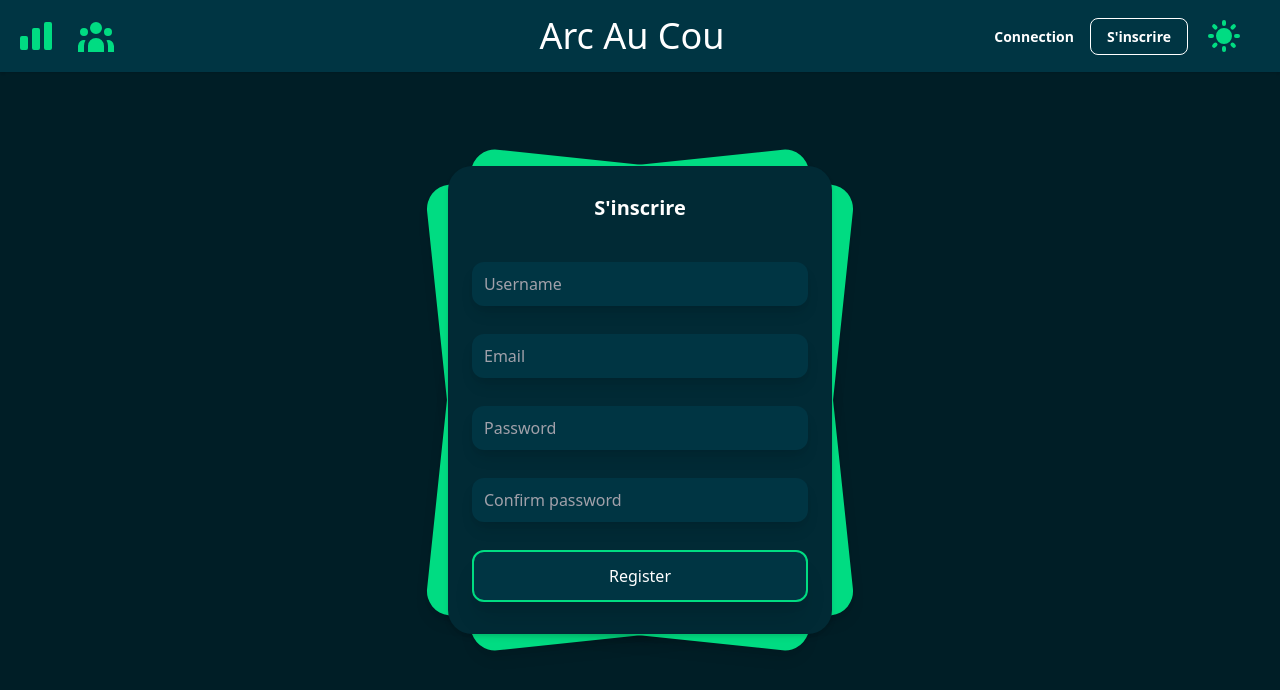
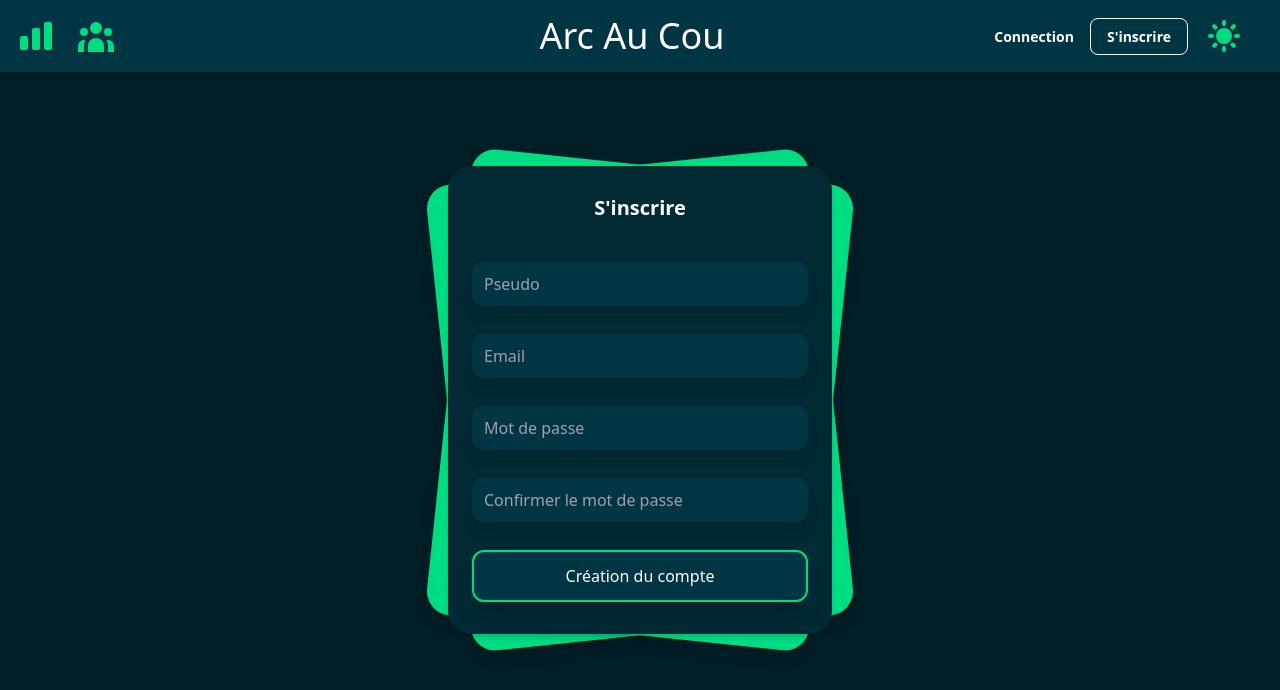
Before and after one commit to HE-Arc/arc-au-cou, a Nuxt app in the folder arcaucou-front/: page /register in a window 1280 px wide. Shown: the top 690 px of the page. Built offline with nearby package versions, Linux system fonts and the light colour scheme; no server answers; what vue-confetti would draw is missing.

Commit message:
refactor: trad

```diff
--- a/arcaucou-front/pages/login.vue
+++ b/arcaucou-front/pages/login.vue
@@ -6,20 +6,20 @@
             <div class="card bg-l-10 dark:bg-d-10 shadow-lg  w-full h-full rounded-3xl absolute  transform rotate-6"></div>
             <div class="relative w-full rounded-3xl  px-6 py-4 bg-l-60 dark:bg-d-60 shadow-md">
                 <h1 class="block mt-3 text-xl text-center font-semibold">
-                    Connexion
+                    Se connecter
                 </h1>
                 <form @submit.prevent="handleLogin" class="mt-10">
                     <div>
-                        <input type="text" v-model="userData.username" placeholder="Username" class="mt-1 pl-3 block w-full border-none bg-l-background dark:bg-d-30 h-11 rounded-xl shadow-lg focus:border-d-10">
+                        <input type="text" v-model="userData.username" placeholder="Pseudo" class="mt-1 pl-3 block w-full border-none bg-l-background dark:bg-d-30 h-11 rounded-xl shadow-lg focus:border-d-10">
                     </div>
 
                     <div class="mt-7">
-                        <input type="password" v-model="userData.password" placeholder="Password" class="mt-1 pl-3 block w-full border-none bg-l-background dark:bg-d-30 h-11 rounded-xl shadow-lg focus:border-d-10">
+                        <input type="password" v-model="userData.password" placeholder="Mot de passe" class="mt-1 pl-3 block w-full border-none bg-l-background dark:bg-d-30 h-11 rounded-xl shadow-lg focus:border-d-10">
                     </div>
 
                     <div class="mt-7">
                         <button class="mb-4 bg-l-background dark:bg-d-30 border-l-10 dark:border-d-10 border-2 bottom-2 w-full py-3 rounded-xl shadow-xl hover:shadow-inner focus:outline-none transition duration-500 ease-in-out  transform hover:-translate-x hover:scale-105">
-                            Login
+                            Connexion
                         </button>
                     </div>
                 </form>
--- a/arcaucou-front/pages/register.vue
+++ b/arcaucou-front/pages/register.vue
@@ -10,7 +10,7 @@
                 </h1>
                 <form @submit.prevent="handleRegister" class="mt-10">
                     <div>
-                        <input type="text" placeholder="Username" v-model="userData.username" class="mt-1 pl-3 block w-full border-none bg-l-background dark:bg-d-30 h-11 rounded-xl shadow-lg focus:border-d-10">
+                        <input type="text" placeholder="Pseudo" v-model="userData.username" class="mt-1 pl-3 block w-full border-none bg-l-background dark:bg-d-30 h-11 rounded-xl shadow-lg focus:border-d-10">
                     </div>
                     <br>
                     <div>
@@ -18,16 +18,16 @@
                     </div>
                     <br>
                     <div>
-                        <input type="password" placeholder="Password" v-model="userData.password" class="mt-1 pl-3 block w-full border-none bg-l-background dark:bg-d-30 h-11 rounded-xl shadow-lg focus:border-d-10">
+                        <input type="password" placeholder="Mot de passe" v-model="userData.password" class="mt-1 pl-3 block w-full border-none bg-l-background dark:bg-d-30 h-11 rounded-xl shadow-lg focus:border-d-10">
                     </div>
                     <br>
                     <div>
-                        <input type="password" placeholder="Confirm password" v-model="userData.password2" class="mt-1 pl-3 block w-full border-none bg-l-background dark:bg-d-30 h-11 rounded-xl shadow-lg focus:border-d-10">
+                        <input type="password" placeholder="Confirmer le mot de passe" v-model="userData.password2" class="mt-1 pl-3 block w-full border-none bg-l-background dark:bg-d-30 h-11 rounded-xl shadow-lg focus:border-d-10">
                     </div>
 
                     <div class="mt-7">
                         <button class="mb-4 bg-l-background dark:bg-d-30 border-l-10 dark:border-d-10 border-2 bottom-2 w-full py-3 rounded-xl shadow-xl hover:shadow-inner focus:outline-none transition duration-500 ease-in-out  transform hover:-translate-x hover:scale-105">
-                            Register
+                            Création du compte
                         </button>
                     </div>
                 </form>
```
